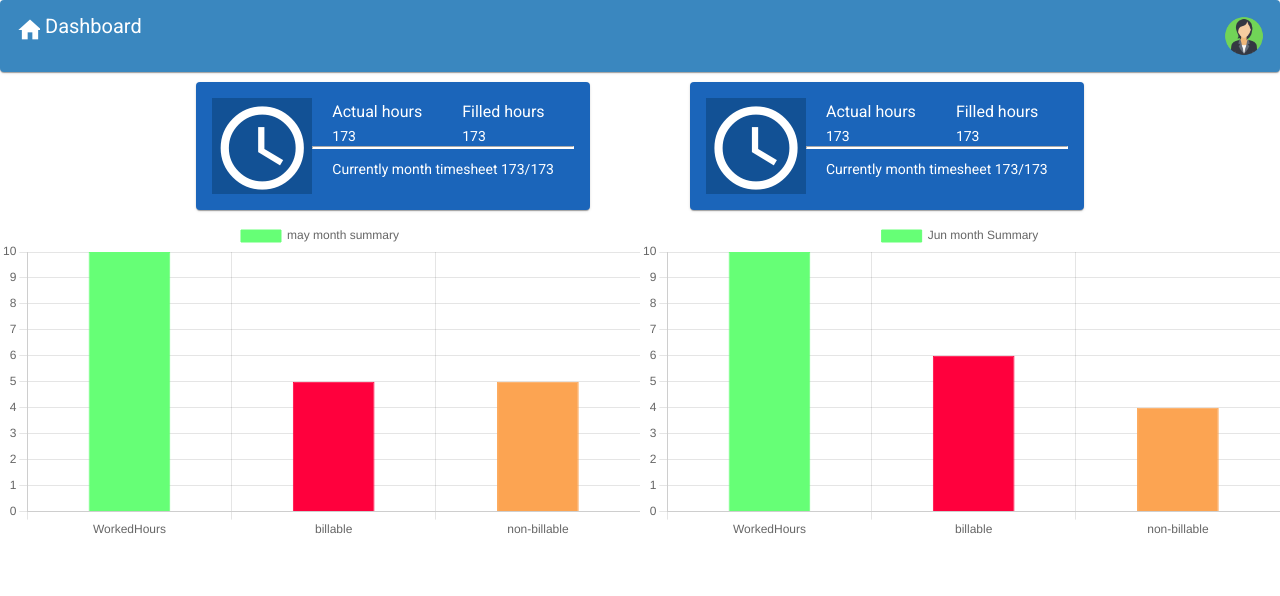
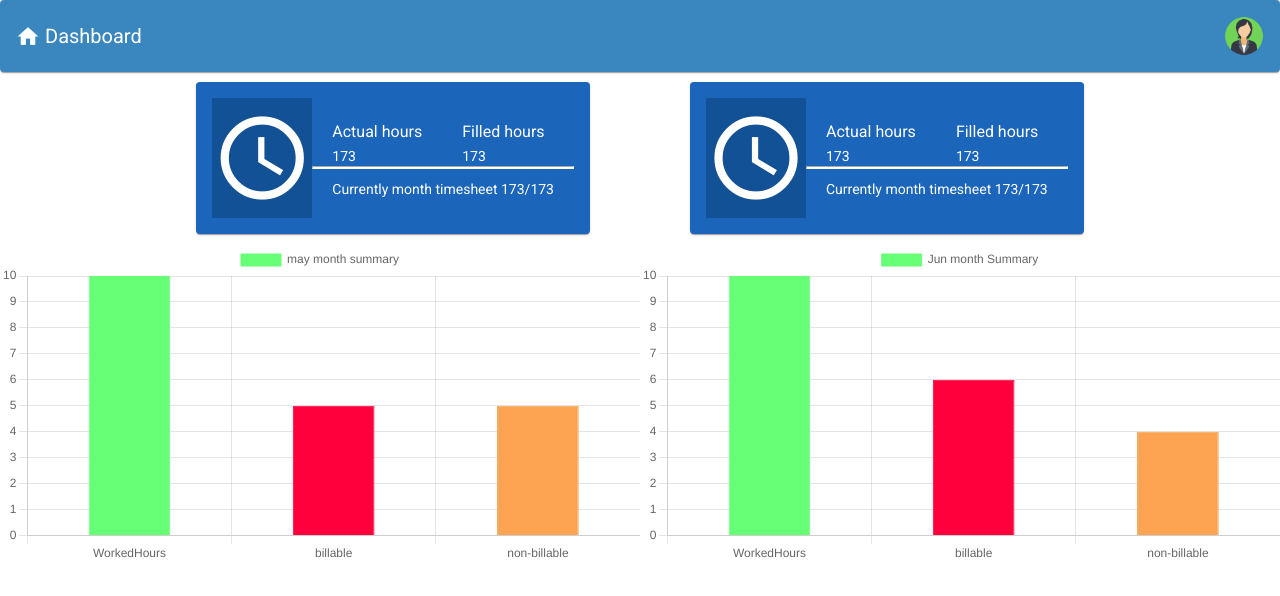
Before and after one commit to agiratech-nikkel/angular-training, an Angular app: page /dashBoard in a window 1280 px wide. Shown: the top 596 px of the page. Built offline with nearby package versions, Linux system fonts and the light colour scheme.

Commit message:
Angular Training

```diff
--- a/src/app/dash-bord/dash-bord.component.html
+++ b/src/app/dash-bord/dash-bord.component.html
@@ -2,7 +2,8 @@
     <div class="header">
         <mat-card class="navbar" fxLayout="row">
             <div fxLayout="row">
-                <mat-icon class="homeIcon">home</mat-icon><span class="titel">Dashboard</span>
+                <mat-icon class="homeIcon" fxLayoutAlign="center center">home</mat-icon><span class="titel"
+                    fxLayoutAlign="center center">Dashboard</span>
             </div>
             <div fxFlex="100" fxLayoutAlign="end">
                 <img class="img" src="../../assets/1657790548138.png" />
@@ -10,11 +11,11 @@
         </mat-card>
     </div>
     <div>
-        <div class="card"  fxLayout.lt-sm="column" fxLayoutGap.lt-sm="10px" fxLayoutGap.lt-md="2px"
+        <div class="card" fxLayout.lt-sm="column" fxLayoutGap.lt-sm="10px" fxLayoutGap.lt-md="2px"
             fxLayoutAlign="center end" fxLayoutAlign.lt-sm="start" fxLayoutGap="100px">
-            <mat-card class="card1" fxFelx="100" fxLayout="row">
+            <mat-card class="card1" fxFelx="100" fxLayout="row" fxLayoutAlign="center center">
                 <div fxLayout="row">
-                    <mat-icon class="icon">schedule</mat-icon>
+                    <mat-icon class="icon" fxLayoutAlign="center center">schedule</mat-icon>
                 </div>
                 <div fxLayout="row">
                     <div fxLayout="column">
@@ -35,9 +36,9 @@
                     </div>
                 </div>
             </mat-card>
-            <mat-card class="card1" fxFelx="100" fxLayout="row">
+            <mat-card class="card1" fxFelx="100" fxLayout="row" fxLayoutAlign="center center">
                 <div fxLayout="row" fxFelx="100">
-                    <mat-icon fxFelx="100" class="icon">schedule</mat-icon>
+                    <mat-icon fxFelx="100" class="icon" fxLayoutAlign="center center">schedule</mat-icon>
                 </div>
                 <div fxLayout="column">
                     <div fxLayout="row">
--- a/src/app/dash-bord/dash-bord.component.scss
+++ b/src/app/dash-bord/dash-bord.component.scss
@@ -6,10 +6,11 @@
         // margin-left: 2px;
     }
     .homeIcon{
-        font-size:28px;
+        font-size:25px;
+        height: inherit;
     }
     .titel{
-        margin-left: 5px;
+        margin-left: 5px
     }
     .img{
         height: 5vh;
@@ -23,7 +24,7 @@
         color: white;
         .icon{
             width: 100%;
-            height: 12vh;
+            height: 15vh;
             font-size: 100px;
             background-color:#125195;
             color: white;
```
